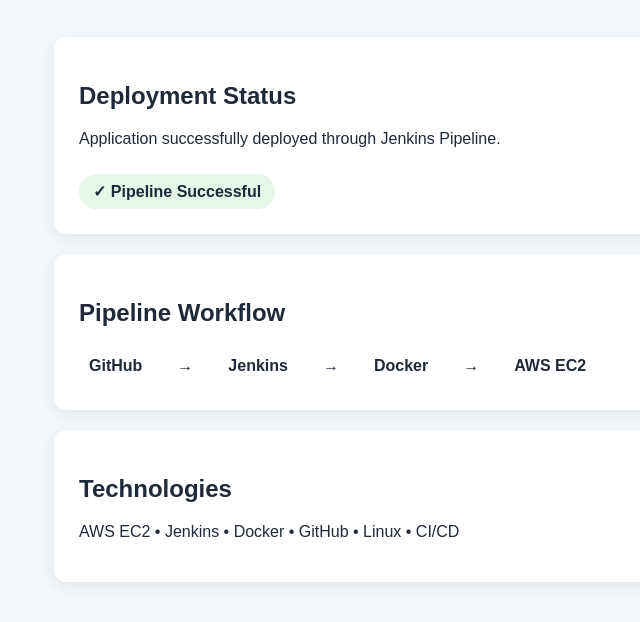
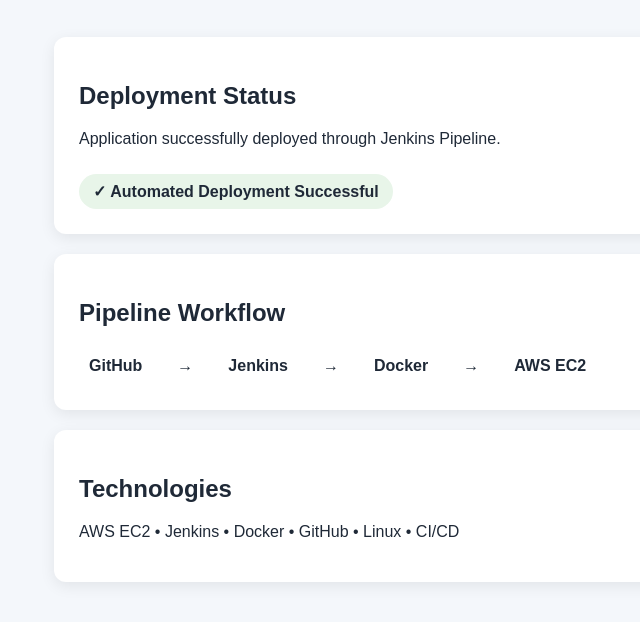
Before and after one commit to janvipatel1910/jenkins-automation-lab, a plain HTML site: page app/index.html in a window 1280 px wide. Shown: the part 218-840 px from the top of the page, without its empty margins (176-816 px from the left). Drawn offline with Linux system fonts and the light colour scheme.

Commit message:
feat: update deployment status message

```diff
--- a/app/index.html
+++ b/app/index.html
@@ -18,8 +18,7 @@
         <section class="status">
             <h2>Deployment Status</h2>
             <p>Application successfully deployed through Jenkins Pipeline.</p>
-            <span>✓ Pipeline Successful</span>
-        </section>
+<span>✓ Automated Deployment Successful</span>        </section>
 
         <section>
             <h2>Pipeline Workflow</h2>
```
